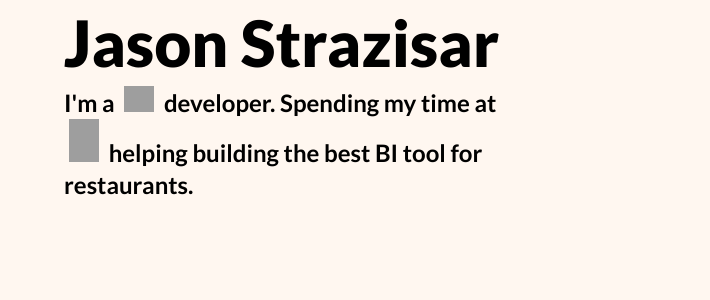
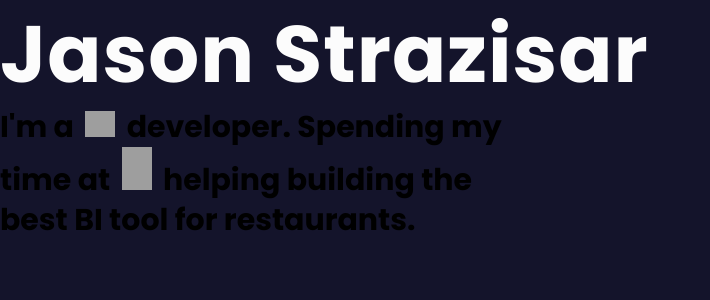
Before and after one commit to JasonStrazisar/portfolio, a Next.js app: page / in a window 1280 px wide. Shown: the top 300 px of the page, without its empty margins (0-710 px from the left). Built offline with nearby package versions, Linux system fonts and the light colour scheme; grey boxes are pictures that could not be loaded.

Commit message:
feat: 🎸 Add initial styling theme

```diff
--- a/pages/_app.js
+++ b/pages/_app.js
@@ -1,4 +1,5 @@
-import "../style/globals.css";
+import "../style/main.css";
+import "../style/theme.css";
 
 function MyApp({ Component, pageProps }) {
   return <Component {...pageProps} />;
--- a/pages/_document.js
+++ b/pages/_document.js
@@ -1,17 +1,35 @@
 import { Html, Head, Main, NextScript } from "next/document";
 
-export default function Document() {
+function Document() {
+  async function getInitialProps(ctx) {
+    const initialProps = await Document.getInitialProps(ctx);
+    return { ...initialProps };
+  }
+
+  const meta = {
+    title: "Jason's Portfolio",
+    description: "A portfolio of Jason's work",
+    image: "",
+  };
+
   return (
-    <Html>
+    <Html lang="en">
       <Head>
+        <meta name="robots" content="follow, index" />
+        <meta name="description" content={meta.description} />
+        <meta property="og:site_name" content={meta.title} />
+        <meta property="og:description" content={meta.description} />
+        <meta property="og:title" content={meta.title} />
+        <meta property="og:image" content={meta.image} />
+        <meta name="twitter:card" content="summary_large_image" />
+        <meta name="twitter:site" content="@yourname" />
+        <meta name="twitter:title" content={meta.title} />
+        <meta name="twitter:description" content={meta.description} />
+        <meta name="twitter:image" content={meta.image} />
         <link rel="preconnect" href="https://fonts.googleapis.com" />
+        <link rel="preconnect" href="https://fonts.gstatic.com" crossorigin />
         <link
-          rel="preconnect"
-          href="https://fonts.gstatic.com"
-          crossOrigin="true"
-        />
-        <link
-          href="https://fonts.googleapis.com/css2?family=Lato:ital,wght@0,100;0,300;0,700;0,900;1,100;1,300;1,400;1,700;1,900&display=swap"
+          href="https://fonts.googleapis.com/css2?family=Poppins:wght@400;700&display=swap"
           rel="stylesheet"
         />
       </Head>
@@ -22,3 +40,5 @@ export default function Document() {
     </Html>
   );
 }
+
+export default Document;
--- a/style/globals.css
+++ /dev/null
@@ -1,7 +0,0 @@
-body {
-  margin: 0;
-  padding: 0;
-  background: #fff7f0;
-  font-family: "Lato", sans-serif;
-  padding: 0 5%;
-}
--- /dev/null
+++ b/style/main.css
@@ -0,0 +1,21 @@
+@import "./theme.css";
+
+html {
+  font-size: 20px;
+}
+
+body {
+  background-color: var(--grayscale-offBlack);
+  margin: 0;
+  padding: 0;
+  line-height: 0;
+  font-family: "Poppins", sans-serif;
+}
+
+h1 {
+  font-size: var(--display-xs);
+  font-weight: 700;
+  line-height: 32px;
+  letter-spacing: 1px;
+  color: var(--grayscale-offWhite);
+}
--- /dev/null
+++ b/style/theme.css
@@ -0,0 +1,33 @@
+:root {
+  /* Color Theme */
+  --grayscale-offBlack: #14142b;
+  --grayscale-ash: #262338;
+  --grayscale-line: #d9dbe9;
+  --grayscale-offWhite: #fcfcfc;
+
+  --primary-default: #a996ff;
+
+  /* Typography theme */
+  --display-xs: 1.5rem;
+  --body-small: 1rem;
+  --font-bold: 700;
+  --font-regular: 400;
+
+  /* Spacing */
+  --spacing-12: 160px;
+  --spacing-11: 80px;
+  --spacing-10: 64px;
+  --spacing-9: 48px;
+  --spacing-8: 36px;
+  --spacing-7: 32px;
+  --spacing-6: 24px;
+  --spacing-5: 20px;
+  --spacing-4: 16px;
+  --spacing-3: 12px;
+  --spacing-2: 8px;
+  --spacing-1: 4px;
+  --spacing-0: 2px;
+
+  /* Layout */
+  --padding-x: 180px;
+}
```
